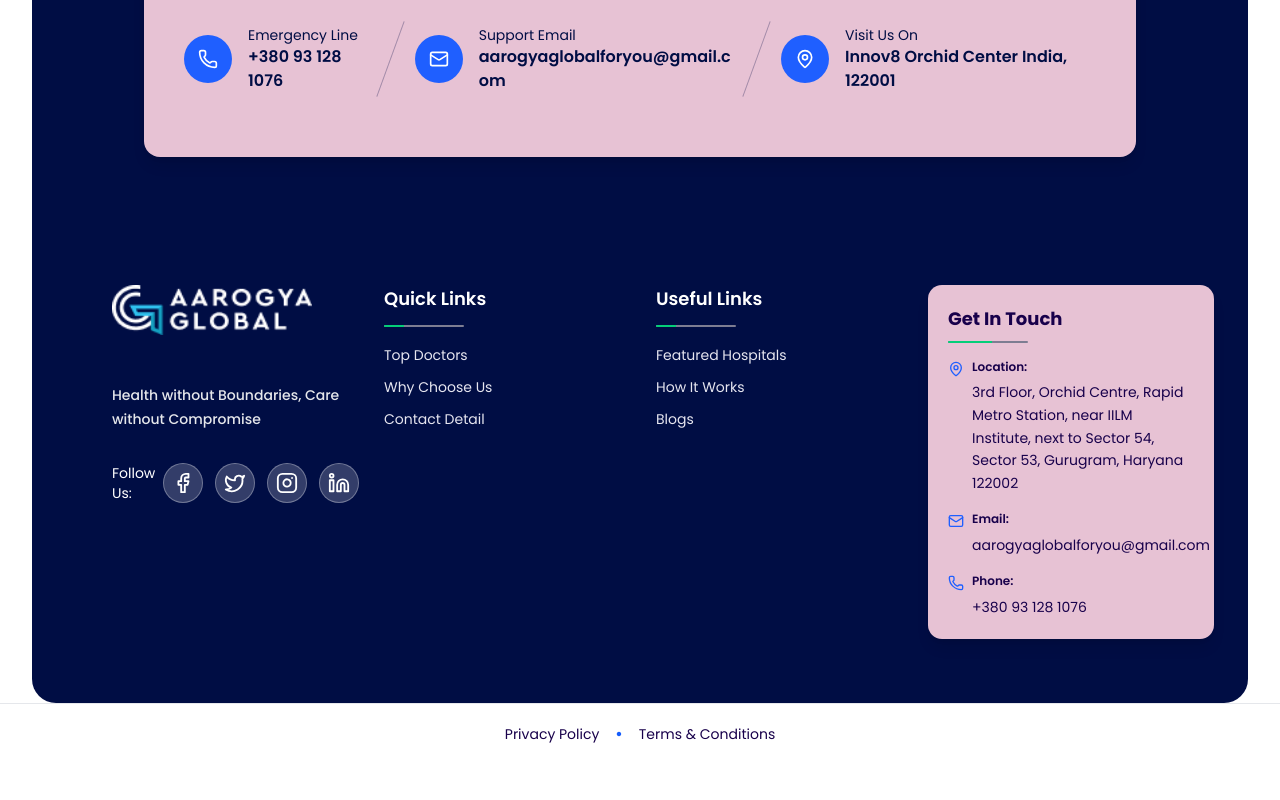
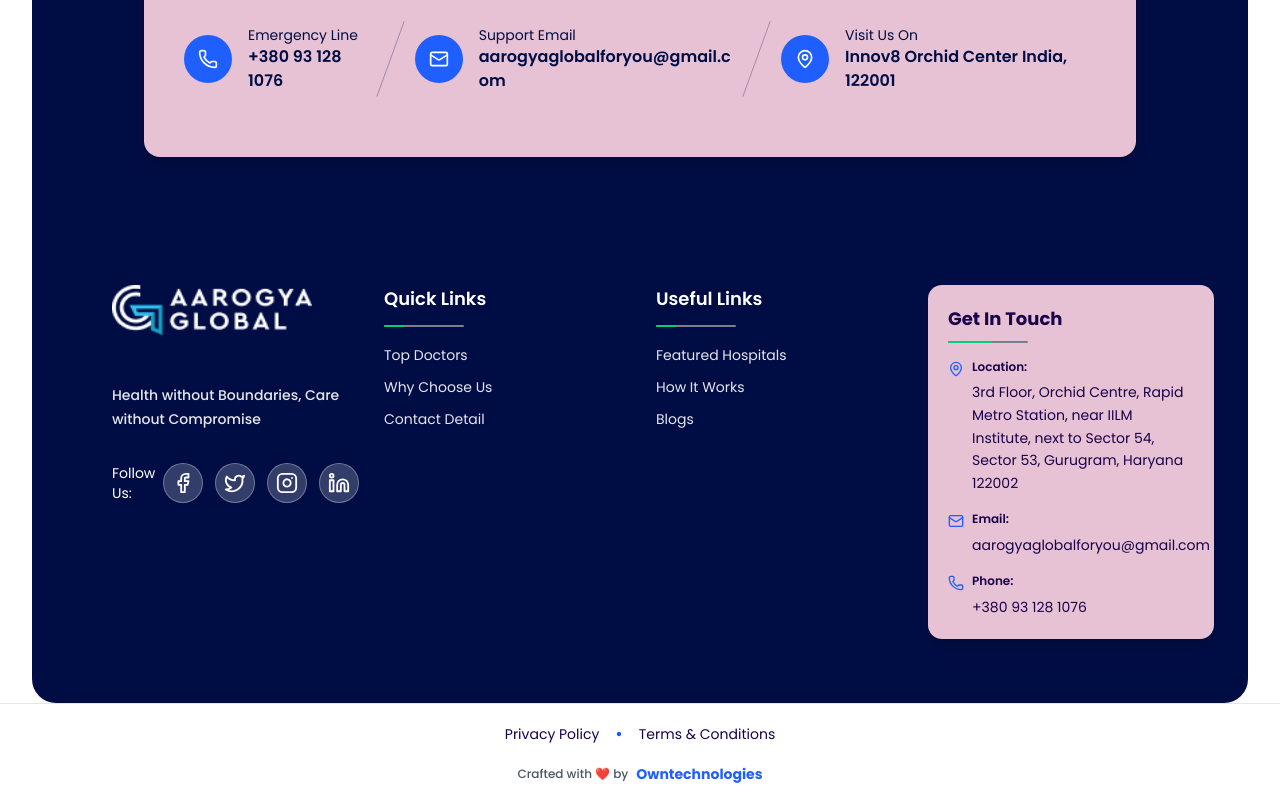
Before and after one commit to OwnTechnologiesClients/AarogyaGlobalFrontend, a Next.js app: page /doctorDetails in a window 1280 px wide. Shown: the part 1611-2411 px from the top of the page. Before the commit the page ends 2375 px from the top, so only its background shows below. Built offline with nearby package versions, Linux system fonts and the light colour scheme.

Commit message:
add water mark

```diff
--- a/components/footer/BottomFooter.jsx
+++ b/components/footer/BottomFooter.jsx
@@ -7,7 +7,8 @@ const BottomFooter = () => {
   const terms = footerData?.bottomFooter?.terms;
   return (
     <div className="w-full bg-white py-4 border-t border-gray-200">
-      <div className="w-full flex flex-col md:flex-row items-center justify-center gap-2 text-sm text-[#18004b]">
+      <div className="w-full flex flex-col items-center justify-center gap-4 text-sm text-[#18004b]">
+        <div className="flex flex-col md:flex-row items-center gap-2">
           {privacyPolicy && (
             <Link href={privacyPolicy} className="hover:underline">Privacy Policy</Link>
           )}
@@ -18,6 +19,20 @@ const BottomFooter = () => {
             <Link href={terms} className="hover:underline">Terms & Conditions</Link>
           )}
         </div>
+
+        {/* Owntechnologies Watermark */}
+        <div className="flex items-center gap-2 text-sm text-gray-600 hover:text-gray-800 transition-colors duration-300">
+          <span className="text-xs font-medium">Crafted with ❤️ by</span>
+          <Link
+            href="https://owntechnologies.in/"
+            target="_blank"
+            rel="noopener noreferrer"
+            className="font-bold text-[#1F5FFF] hover:text-[#04CE78] transition-colors duration-300 hover:underline text-sm"
+          >
+            Owntechnologies
+          </Link>
+        </div>
+      </div>
     </div>
   );
 };
```
Lines whose indentation alone changed are shown as unchanged.
